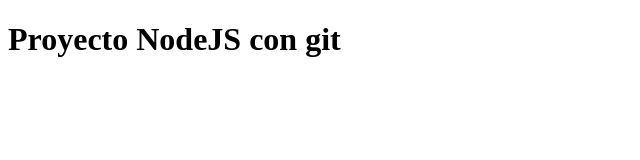
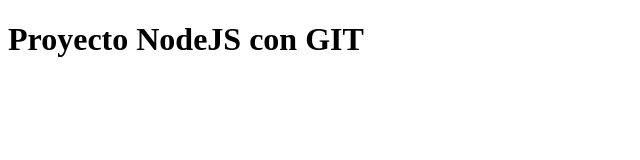
Before and after one commit to NaiaraLN/ProyectoGit-persona1, a website: page public/index.html in a window 1280 px wide. Shown: the full height of the page, 0-640 px from the left. Drawn offline with Linux system fonts and the light colour scheme.

Commit message:
commit 1

```diff
--- a/public/index.html
+++ b/public/index.html
@@ -7,6 +7,6 @@
     <title>Document</title>
 </head>
 <body>
-    <h1>Proyecto NodeJS con git</h1>
+    <h1>Proyecto NodeJS con GIT</h1>
 </body>
 </html>
```
Also changed, not shown: index.js (+3 -5 lines), package.json (+8 -0 lines).
